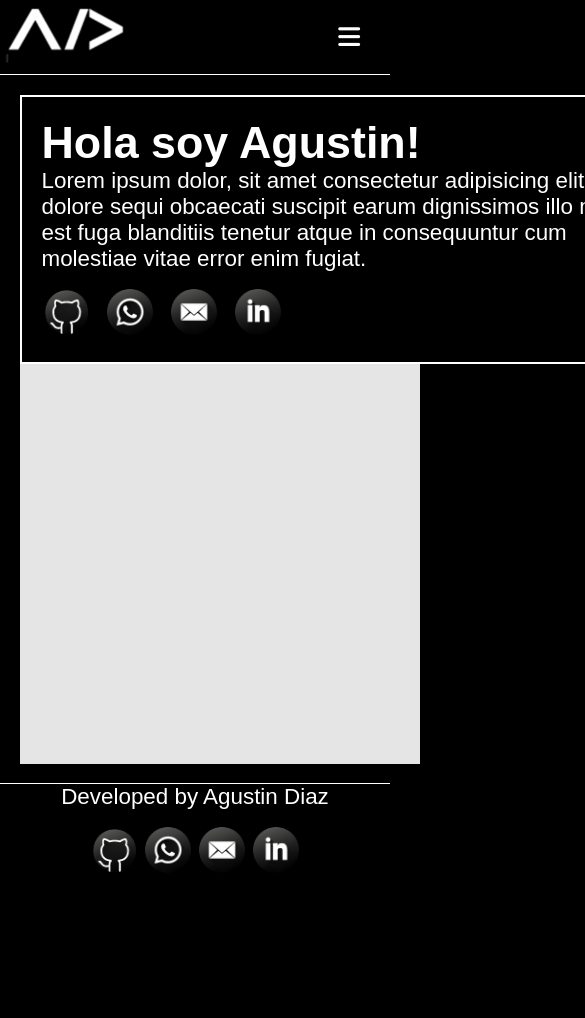
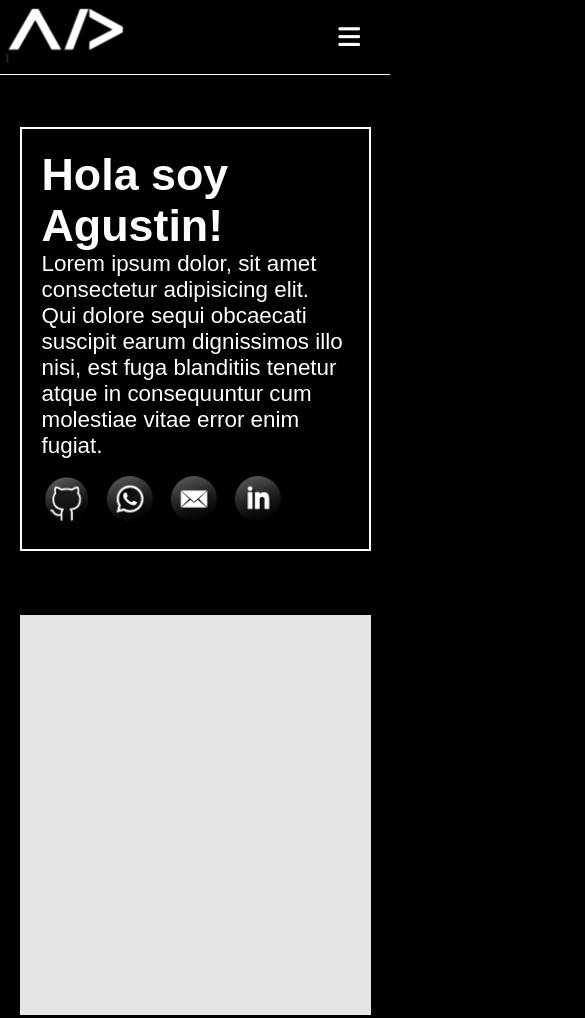
Before and after one commit to agusjd-zz/portfolio-agdiaz, a website: page index.html in a window 390 px wide. Shown: the top 1018 px of the page, 585 px wide, since content can reach past the window. Before the commit the page ends 933 px from the top, so only its background shows below. Drawn offline with Linux system fonts and the light colour scheme; a web font is replaced by a local one.

Commit message:
home responsive finish

```diff
--- a/scss/_home.scss
+++ b/scss/_home.scss
@@ -6,21 +6,25 @@
     padding: 5%;
     justify-content: space-between;
     align-content: center;
+    flex-wrap: wrap;
 
 }
-@media screen and (max-width:952px) {
-    .container-index{
-        flex-direction: column;
+@media screen and (max-width:858px) {
+    .image{
+        margin-top: 4rem;
+        margin-bottom: 4rem;
     }
-
+    .container-info{
+        margin-top: 2rem;
+    }
 }
-
 .container-info{
     border: solid 2px white;
     padding: 20px;
     width: 40rem;
 
 }
+
 .container-info ul{
     margin-top: 1rem;
 }
```
Also changed, not shown: css/style.css, 1 other file.
